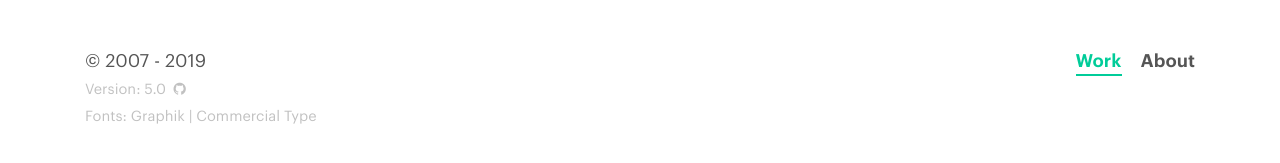
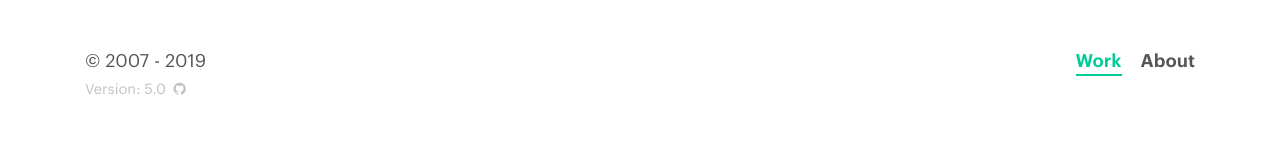
Before and after one commit to dreeeeewwwww/dreeeeewwwww.github.io, a Jekyll site: the page built from _posts/2015-08-14-lady-kier.html, in a window 1280 px wide and 900 px high, scrolled down 1659 px. Shown: the part 724-887 px from the top of the window. Built offline with Jekyll 4.4.1, drawn with Linux system fonts in a browser that asks for light colours; nearby versions of some CDN libraries.

Commit message:
update gems, update footer

```diff
--- a/_includes/footer.html
+++ b/_includes/footer.html
@@ -4,9 +4,7 @@
       <div class="col-6 col-sm-6 col-md-8 ">
           &copy; 2007 - {{ 'now' | date: "%Y" }}<br />
         <small class="text-grey">
-          <a href="https://github.com/dreeeeewwwww/dreeeeewwwww.github.io" target="_blank"> Version: 5.0&nbsp;&nbsp;<i class="fa fa-github" aria-hidden="true"></i>
-</a><br />
-          Fonts: <a href="https://commercialtype.com/catalog/graphik/graphik" target="_blank">Graphik | Commercial Type</a>
+          <a href="https://github.com/dreeeeewwwww/dreeeeewwwww.github.io" target="_blank"> Version: 5.0&nbsp;&nbsp;<i class="fa fa-github" aria-hidden="true"></i></a>
         </small>
       </div>
       <div class="col-6 col-sm-6 col-md-4  mb-4 pb-2 pb-sm-0 mb-sm-0 text-right">
```
Also changed, not shown: Gemfile.lock.
